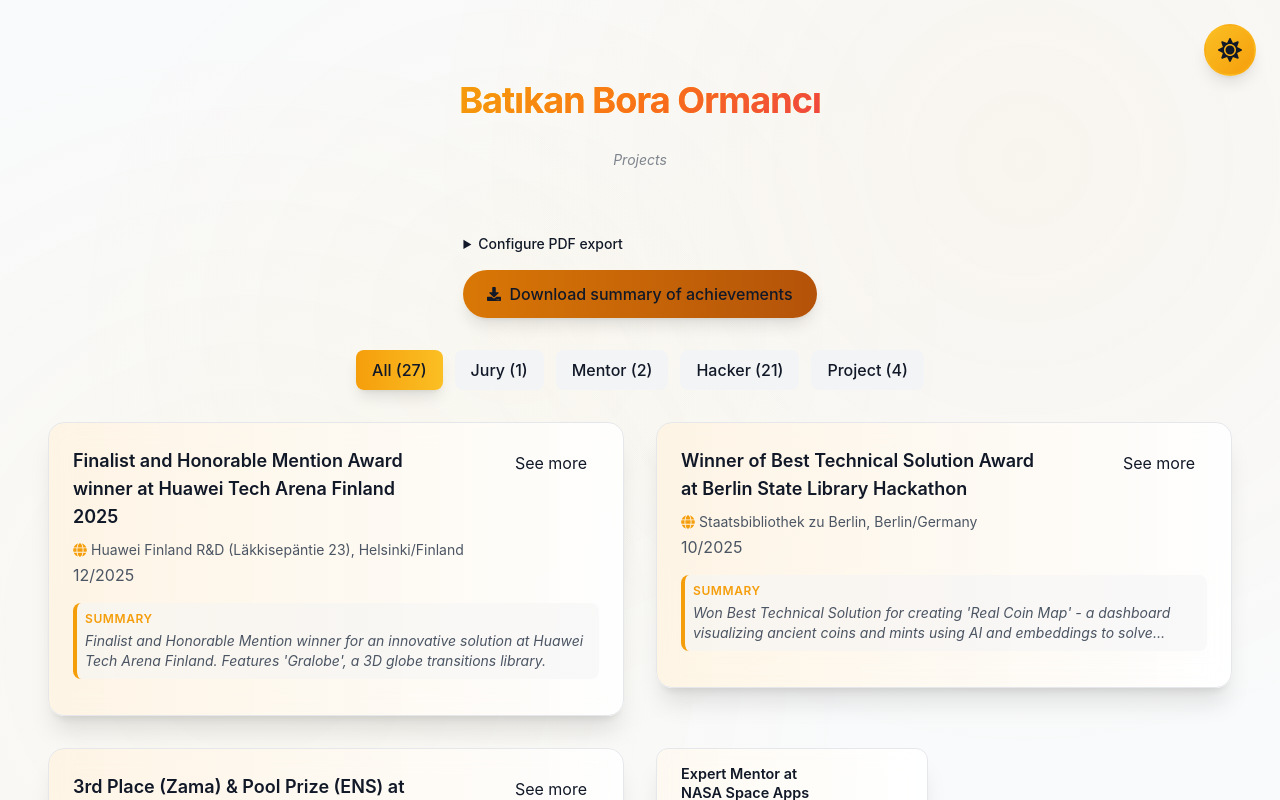
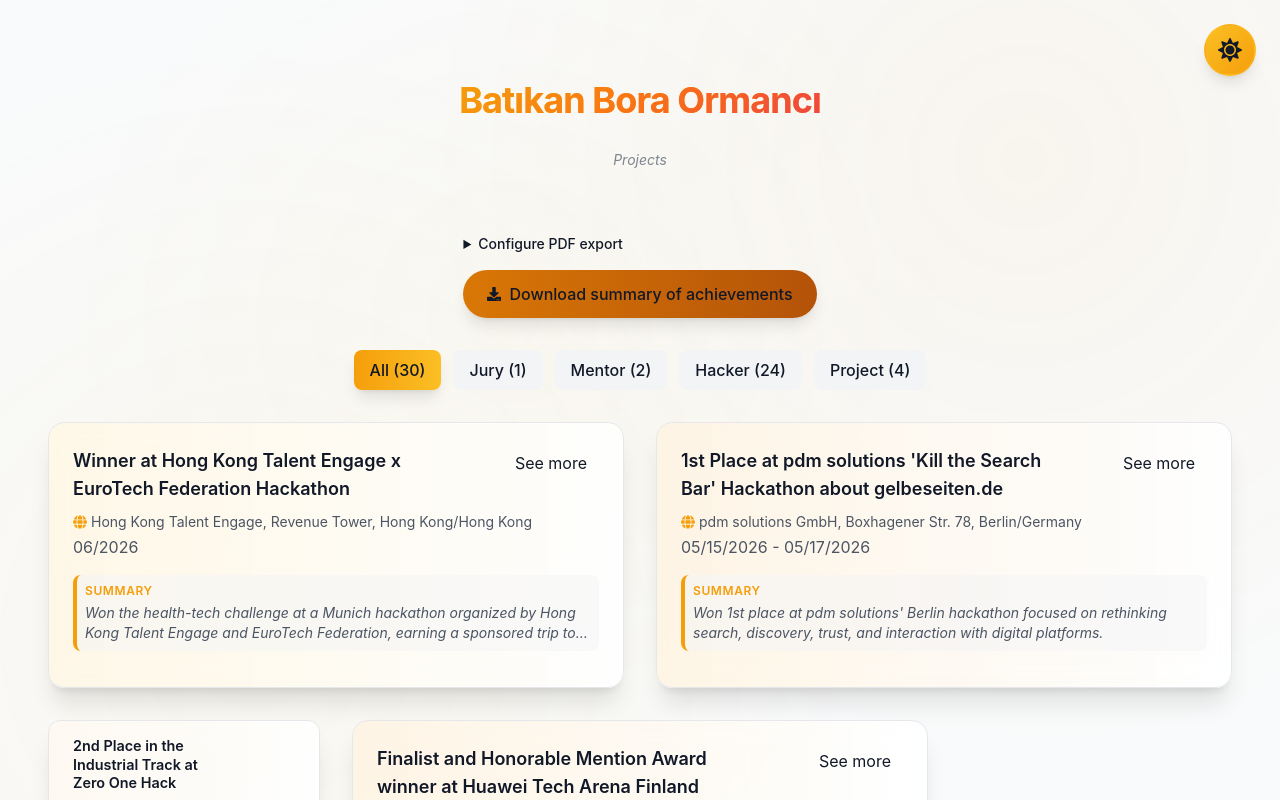
Before and after one commit to batikanor/batikanor.github.io, a Next.js app: page /projects in a window 1280 px wide. Shown: the top 800 px of the page. Built offline with nearby package versions, Linux system fonts and the light colour scheme; what @mysten/dapp-kit would draw is missing.

Commit message:
Add latest hackathon achievements

```diff
--- a/src/data/contestsAndActivities.js
+++ b/src/data/contestsAndActivities.js
@@ -1,4 +1,171 @@
 export const contestsAndActivities = [
+  {
+    slug: "hong-kong-talent-engage-eurotech-healthtech-2026",
+    importance: 9,
+    categories: ["Hacker"],
+    title:
+      "Winner at Hong Kong Talent Engage x EuroTech Federation Hackathon",
+    mapData: {
+      venue: "Hong Kong Talent Engage, Revenue Tower",
+      city: "Hong Kong",
+      country: "Hong Kong",
+      coordinates: { lat: 22.2745, lng: 114.1698 },
+    },
+    date: "06/2026",
+    shortDescription:
+      "Won the health-tech challenge at a Munich hackathon organized by Hong Kong Talent Engage and EuroTech Federation, earning a sponsored trip to Hong Kong.",
+    longDescription: `A Hong Kong government office, [Hong Kong Talent Engage](https://www.linkedin.com/company/hk-talent-engage/), organized a hackathon in Munich together with [EuroTech Federation](https://www.linkedin.com/company/eurotech-federation/). More than 1,000 hackers applied, less than half were selected, and around 100 teams ended up at the venue.
+
+Our team, [Ulaş Mısırlıoğlu](https://www.linkedin.com/in/ulasmisirlioglu/), [Cem Araz](https://www.linkedin.com/in/cemaraz/), [Muhammad Moiz](https://www.linkedin.com/in/m2moiz/), and me, focused on the health-tech challenge and won the hackathon. Thanks to the sponsors, we will go to Hong Kong together later this year.
+
+We developed a way to estimate hemoglobin from conjunctiva images. During the competition, we also reached out to residential care homes for the elderly in Hong Kong, where anemia among elderly people is especially prevalent, and booked a few online calls with them.
+
+The pitch we delivered was enjoyed by the rest of the participants so much that a few of them congratulated us in person after the finale.
+
+Initiative matters the most: the initiative the organizers took to organize, the sponsors took to sponsor, the hackers took to hack, and the winners took to win.
+
+If we all lie in bed and watch Netflix on the weekends, nothing interesting ever happens.
+
+What life keeps showing me is that you just need to keep doing things, pressing buttons, and your understanding of the world, your talent, and the opportunities you find keep increasing.
+
+Thanks to everyone who took initiative, including [Laurenz Sommerlad](https://www.linkedin.com/in/laurenzsommerlad/), [Clément Sporrer](https://www.linkedin.com/in/clementsporrer/), [Grace Lai](https://www.linkedin.com/in/gracepslai/), [Tanmay Gupta, PhD](https://www.linkedin.com/in/tgupta089/), [Michele Fung](https://www.linkedin.com/in/michelefung/), [Wilson Chan](https://www.linkedin.com/in/wilson-chan-907322b9/), [Wendy Yau](https://www.linkedin.com/in/wendy-yau-55586b93/), and many others.
+
+{{gdrive_embed[0]}}`,
+    technologies: [
+      "Health Tech",
+      "Computer Vision",
+      "Machine Learning",
+      "Medical AI",
+      "Hemoglobin Estimation",
+      "Conjunctiva Imaging",
+    ],
+    links: [
+      {
+        label: "My LinkedIn Post",
+        url: "https://www.linkedin.com/posts/batikanor_a-hong-kong-government-office-hong-kong-activity-7471684145832747008-CfBX?utm_source=share&utm_medium=member_desktop&rcm=ACoAACL8UREBa3FbjBW-yu7HCZmgCHJBrj-opz4",
+      },
+      {
+        label: "Ulaş Mısırlıoğlu's LinkedIn Post",
+        url: "https://www.linkedin.com/posts/ulasmisirlioglu_300-people-came-to-munich-for-one-prize-ugcPost-7470002554139992064-hhhn/?utm_source=share&utm_medium=member_desktop&rcm=ACoAACL8UREBa3FbjBW-yu7HCZmgCHJBrj-opz4",
+      },
+      {
+        label: "Cem Araz's LinkedIn Post",
+        url: "https://www.linkedin.com/feed/update/urn:li:activity:7469991719707500544/",
+      },
+      {
+        label: "Muhammad Moiz's LinkedIn Post",
+        url: "https://www.linkedin.com/feed/update/urn:li:activity:7470145247638110209/",
+      },
+      {
+        label: "A version of our pitch",
+        url: "https://docs.google.com/presentation/d/1D_xKlEpKfUM02-Cx2fBPCgS_OlWjhpGOIxt1g0R3PEU/edit?usp=sharing",
+      },
+      {
+        label: "Hong Kong Talent Engage",
+        url: "https://www.linkedin.com/company/hk-talent-engage/",
+      },
+      {
+        label: "EuroTech Federation",
+        url: "https://www.linkedin.com/company/eurotech-federation/",
+      },
+    ],
+    gdrive_embed: [
+      {
+        url: "https://docs.google.com/presentation/d/1D_xKlEpKfUM02-Cx2fBPCgS_OlWjhpGOIxt1g0R3PEU/embed?start=false&loop=false&delayms=3000",
+        abovePhotoCaption: "A version of our pitch",
+        desktopSize: "XL",
+        mobileSize: "S",
+      },
+    ],
+  },
+  {
+    slug: "pdm-kill-the-search-bar-2026",
+    importance: 7,
+    categories: ["Hacker"],
+    title:
+      "1st Place at pdm solutions 'Kill the Search Bar' Hackathon about gelbeseiten.de",
+    mapData: {
+      venue: "pdm solutions GmbH, Boxhagener Str. 78",
+      city: "Berlin",
+      country: "Germany",
+      coordinates: { lat: 52.5067, lng: 13.4691 },
+    },
+    date: "05/15/2026 - 05/17/2026",
+    shortDescription:
+      "Won 1st place at pdm solutions' Berlin hackathon focused on rethinking search, discovery, trust, and interaction with digital platforms.",
+    longDescription: `pdm solutions GmbH organized the "Kill the Search Bar" hackathon in Berlin: three days, five teams, and a shared goal of rethinking how people discover, trust, and interact with digital platforms. The hackathon was mainly about their [gelbeseiten.de](https://www.gelbeseiten.de/) website, which most German developers are likely very familiar with.
+
+Over an intense weekend, teams built concepts, working prototypes, and new approaches to digital interaction, ranging from AI-native platform ideas to real-time data experiences. The final presentations and award ceremony took place at the [vdav - Verband deutscher Auskunfts- und Verzeichnismedien e.V.](https://www.linkedin.com/company/vdav-verband-deutscher-asukunfts-und-verzeichnismedien-e-v/) industry meetup.
+
+Our team, [Enrico Michael](https://www.linkedin.com/in/enrico-michael-bln/), [Martin Trifonov](https://www.linkedin.com/in/martin-trifonov-945581196/), [Richard M.](https://www.linkedin.com/in/richard-meinsen/), and me, won 1st place. We built novel, creative, and lucrative concepts for improving data quality that are now confidential.
+
+Thanks to pdm solutions GmbH, the mentors, participants, and the jury: [Felix Güßfeld](https://www.linkedin.com/in/felixguessfeld/), [Michael Lesch](https://www.linkedin.com/in/mlesch/), [Ilja Radusch](https://www.linkedin.com/in/radusch/), and [Arnon Cavaeiro](https://www.linkedin.com/in/acavaeiro/).`,
+    technologies: [
+      "AI",
+      "Search",
+      "Product Discovery",
+      "Platform UX",
+      "Rapid Prototyping",
+    ],
+    links: [
+      {
+        label: "Official LinkedIn Post",
+        url: "https://www.linkedin.com/posts/pdm-solutions-gmbh_three-days-five-teams-maximum-builder-vibes-activity-7464956643739570178-Nopg?utm_source=share&utm_medium=member_desktop&rcm=ACoAACL8UREBa3FbjBW-yu7HCZmgCHJBrj-opz4",
+      },
+      {
+        label: "Hackathon Details",
+        url: "https://luma.com/2e3aa6yj",
+      },
+      {
+        label: "pdm solutions GmbH",
+        url: "https://www.linkedin.com/company/pdm-solutions-gmbh/posts",
+      },
+    ],
+  },
+  {
+    slug: "zero-one-hack-supercompute-industrial-2026",
+    importance: 4,
+    categories: ["Hacker"],
+    title: "2nd Place in the Industrial Track at Zero One Hack",
+    mapData: {
+      venue: "AI:AT Coworking Hub, Karl-Farkas-Gasse 22",
+      city: "Vienna",
+      country: "Austria",
+      coordinates: { lat: 48.1882, lng: 16.4038 },
+    },
+    date: "05/29/2026 - 05/31/2026",
+    shortDescription:
+      "Won 2nd place in Infineon's Industrial track at the Zero One Hack Supercompute Hackathon in Vienna, using HPC to model semiconductor fabrication process sequences.",
+    longDescription: `From May 29 to 31, I joined the [Zero One Hack](https://www.linkedin.com/company/zero-one-hack/) Supercompute Hackathon hosted by [Lumos Student Organisation](https://www.linkedin.com/company/lumos-student-organisation/) at the [AI Factory Austria AI:AT](https://www.linkedin.com/company/ai-factory-austria/) Coworking Hub in Vienna.
+
+Our team worked on the Industrial track provided by [Infineon Technologies](https://www.linkedin.com/company/infineon-technologies/). The challenge involved synthetic semiconductor fabrication process-sequence data, where we trained and benchmarked models on the Leonardo supercomputer for next-step prediction, sequence completion, and anomaly detection.
+
+After 36 hours of late nights, debugging, model training, and sleeping on the hard floors of the venue, we won 2nd place in the Industrial track.
+
+The team was [Morgan Nihlmar](https://www.linkedin.com/in/morgan-nihlmar/), [Ariunzaya Odontugs](https://www.linkedin.com/in/angie-odontugs/), [Cristian Vortolomei](https://www.linkedin.com/in/cristianvortolomei/), and me. It was my first time in Vienna, and it was a good first time, since we won something.`,
+    technologies: [
+      "HPC",
+      "Supercomputing",
+      "AI",
+      "Semiconductor Manufacturing",
+      "Sequence Modeling",
+      "Anomaly Detection",
+    ],
+    links: [
+      {
+        label: "Morgan Nihlmar's LinkedIn Post",
+        url: "https://www.linkedin.com/posts/morgan-nihlmar_on-may-29th-31st-i-attended-my-first-hackathon-activity-7469805127793758209-UQOO?utm_source=share&utm_medium=member_desktop&rcm=ACoAACL8UREBa3FbjBW-yu7HCZmgCHJBrj-opz4",
+      },
+      {
+        label: "Hackathon Website",
+        url: "https://zero-one.lumos-consulting.at/",
+      },
+      {
+        label: "AI:AT Event Page",
+        url: "https://ai-at.eu/en/news/zero-one-hack-young-ai-talents-train-real-models-at-the-ai-factory-austria-aiat/",
+      },
+    ],
+  },
   {
     slug: "huawei-tech-arena-finland-2025",
     importance: 5,
```
